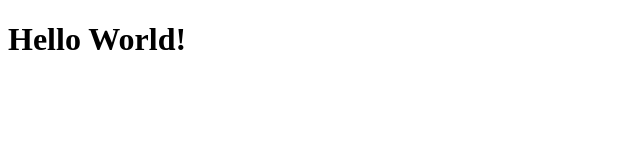
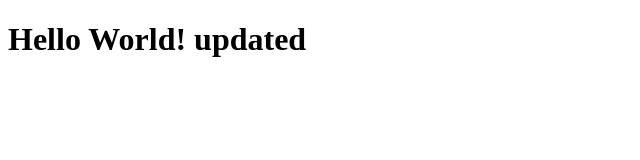
Before and after one commit to renerpdev/poc-gh-release-tags-workflow, a website: page public/index.html in a window 1280 px wide. Shown: the whole page, without its empty margins (0-640 px from the left). Drawn offline with Linux system fonts and the light colour scheme.

Commit message:
Update index.html

```diff
--- a/public/index.html
+++ b/public/index.html
@@ -6,6 +6,6 @@
     <title>Test</title>
 </head>
 <body>
-    <h1>Hello World!</h1>
+    <h1>Hello World! updated</h1>
 </body>
 </html>
```
